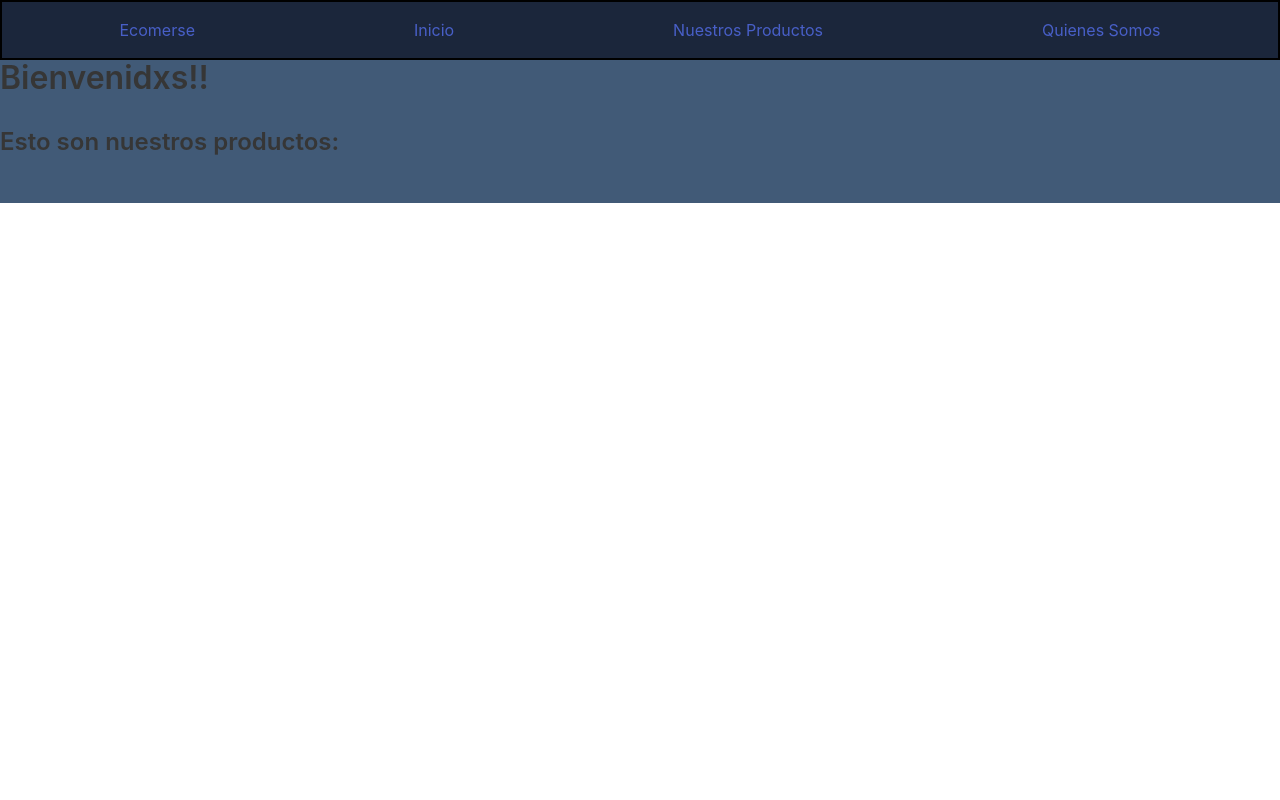
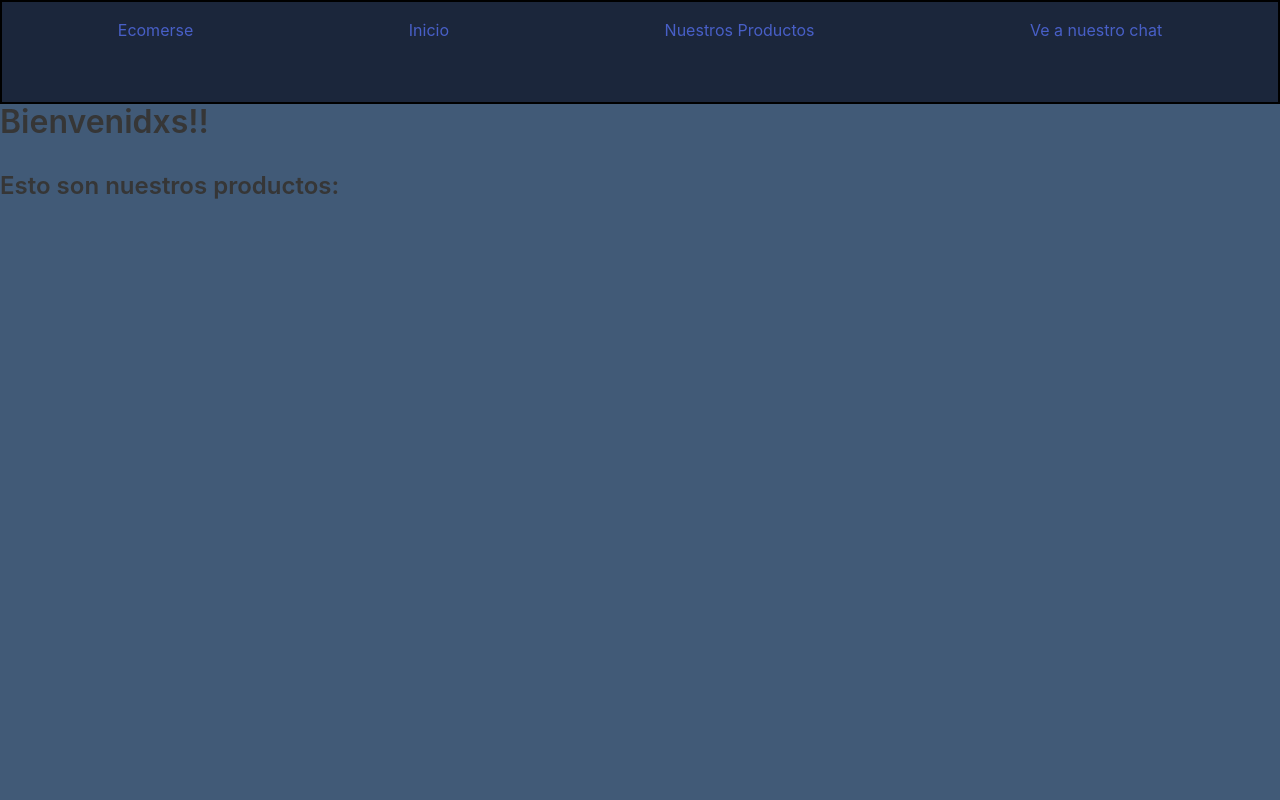
Before and after one commit to nicocab87/Ecommerce, a Node server app: template src/views/home.handlebars in a window 1280 px wide. Run offline with Node 20, Linux system fonts and the light colour scheme; the template is opened without the code that fills it, so the values that code supplies are empty; some libraries are stand-ins or nearby versions.

Commit message:
arreglos sobre realtimeproducts

```diff
--- a/src/Public/style/main.css
+++ b/src/Public/style/main.css
@@ -6,11 +6,13 @@
 
 .main {
   background-color: #415A77;
+  min-height: 87vh;
 }
 
 .navBar {
   border: 2px solid black;
   background-color: #1B263B;
+  min-height: 13vh;
 }
 .navBar .ul {
   display: flex;
@@ -31,7 +33,9 @@
 }
 
 .productsConatiner {
-  display: inline-block;
+  display: flex;
+  justify-content: space-around;
+  align-items: center;
 }
 .productsConatiner .product {
   display: flex;
--- a/src/Public/style/scss/pageStyle/navBar.scss
+++ b/src/Public/style/scss/pageStyle/navBar.scss
@@ -1,6 +1,7 @@
 .navBar{
     border: 2px solid black;
     background-color: $secundaryBackground ;
+    min-height: 13vh;
 
     .ul{
         display: flex;
--- a/src/Public/style/scss/products/product.scss
+++ b/src/Public/style/scss/products/product.scss
@@ -1,5 +1,7 @@
 .productsConatiner{
-    display: inline-block;
+    display: flex;
+    justify-content: space-around;
+    align-items: center;
 
     .product{
         display: flex;
--- a/src/Public/style/scss/variables/variables&reset.scss
+++ b/src/Public/style/scss/variables/variables&reset.scss
@@ -16,4 +16,5 @@ $fifthBAckground: #E0E1DD;
 // Main
 .main{
     background-color: $thirdBakground;
+    min-height: 87vh;
 }
--- a/src/Routes/views.router.js
+++ b/src/Routes/views.router.js
@@ -17,6 +17,7 @@ router.get('/', async (req, res) => {
     }
 })
 
+
 // router.get(`/:pid`, async (req, res) => {
 //     const productId = req.params.pid
 //     const data = await manager.getProductById(parseInt(productId))
@@ -29,12 +30,9 @@ router.get('/', async (req, res) => {
 router.get('/realtimeproducts', async (req, res) => {
 
     const data = await manager.getProducts();
-    const products = req.query.limit;
-
-    console.log('Real time products')
 
     try {
-        res.render('realTimeProducts', {products} )
+        res.render('realTimeProducts', {data} )
     } catch (error) {
         res.status(440).send(error)
     }
--- a/src/views/layouts/main.handlebars
+++ b/src/views/layouts/main.handlebars
@@ -14,7 +14,7 @@
                 <li class="navItems"><a href="#"> Ecomerse </a></li>
                 <li class="navItems"><a href="#"> Inicio </a></li>
                 <li class="navItems"><a href="#"> Nuestros Productos </a></li>
-                <li class="navItems"><a href="#"> Quienes Somos</a></li>
+                <li class="navItems"><a href="#"> Ve a nuestro chat</a></li>
             </ul>
         </nav>
     </header>
--- a/src/views/realTimeProducts.handlebars
+++ b/src/views/realTimeProducts.handlebars
@@ -31,7 +31,7 @@
 
     <div id="productsContainer">
 
-        {{#each products}}
+        {{#each data}}
         <div class="box">
             <p>Titulo: {{this.title}}</p>
             <p>Categoria: {{this.category}}</p>
```
Also changed, not shown: 1 other file.
